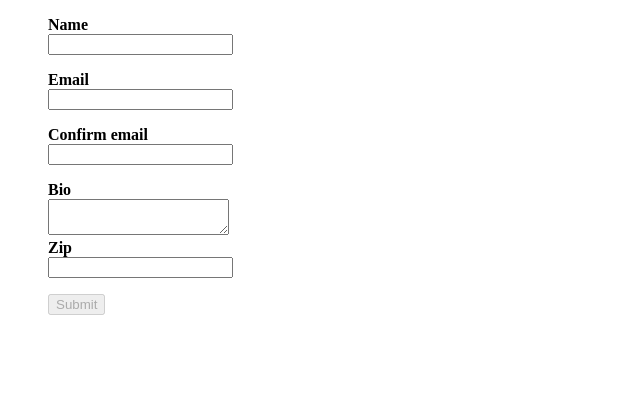
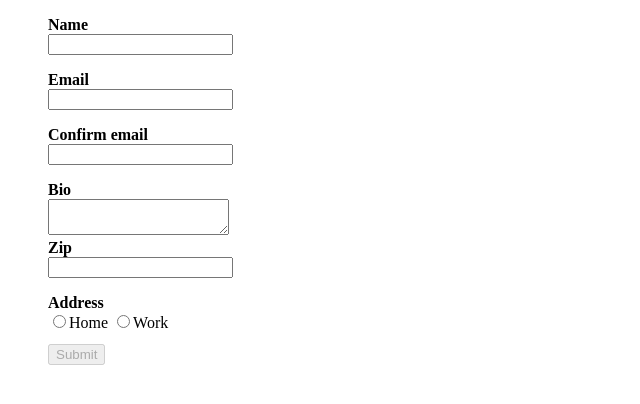
Before and after one commit to nicholasbs/jquery-tiny-validation, a plain HTML site: page example/index.html in a window 1280 px wide. Shown: the whole page, without its empty margins (0-640 px from the left). Drawn offline with Linux system fonts and the light colour scheme.

Commit message:
add support for checkbox validation

```diff
--- a/example/index.html
+++ b/example/index.html
@@ -16,6 +16,9 @@
           zipCode: function(zip) {
             var re = /^\d{5}(-?\d{4})?$/;
             return re.test(zip) ? true : "Invalid zip code (ex. 12345 or 12345-1234)";
+          },
+          oneChecked: function(check) {
+            return $(this).closest('form').find('input[name="'+$(this).attr('name')+'"]:checked').length === 1;
           }
         }
       };
@@ -33,6 +36,10 @@
 
     input {
       margin-bottom: 16px;
+    }
+
+    input[type="radio"] {
+      display: inline;
     }
 
     ol {
@@ -73,6 +80,11 @@
         <input type="text" id="zip" data-validate="zipCode" />
       </li>
       <li>
+        <label for="address">Address</label>
+        <input type="radio" name="address" value="home" data-validate="oneChecked">Home
+        <input type="radio" name="address" value="work" data-validate="oneChecked">Work
+      </li>
+      <li>
         <input type="submit" />
       </li>
     </ol>
--- a/tinyvalidation.js
+++ b/tinyvalidation.js
@@ -80,10 +80,23 @@
             }
           }
         };
+        var validateAllFieldsWithName = function (e) {
+          var $others = $form.find('input[name="'+$(this).attr('name')+'"]');
+          $others.each(function () {
+            if (!$(this).data('validate')) return;
+            $(this).trigger({
+              type: "tv-radioPropagate"
+            });
+          });
+        };
 
         if (options.validateOnBlur) $(this).blur(validateField);
         if (options.validateOnKeyUp) $(this).keyup(validateField);
         if ($(this).is(':checkbox')) $(this).change(validateField);
+        if ($(this).is(':radio')) {
+          $(this).change(validateAllFieldsWithName);
+          $(this).bind('tv-radioPropagate', validateField);
+        }
         if (options.disableSubmit) {
           $(this).bind('input', validateField);
           $(this).trigger('input');
```
